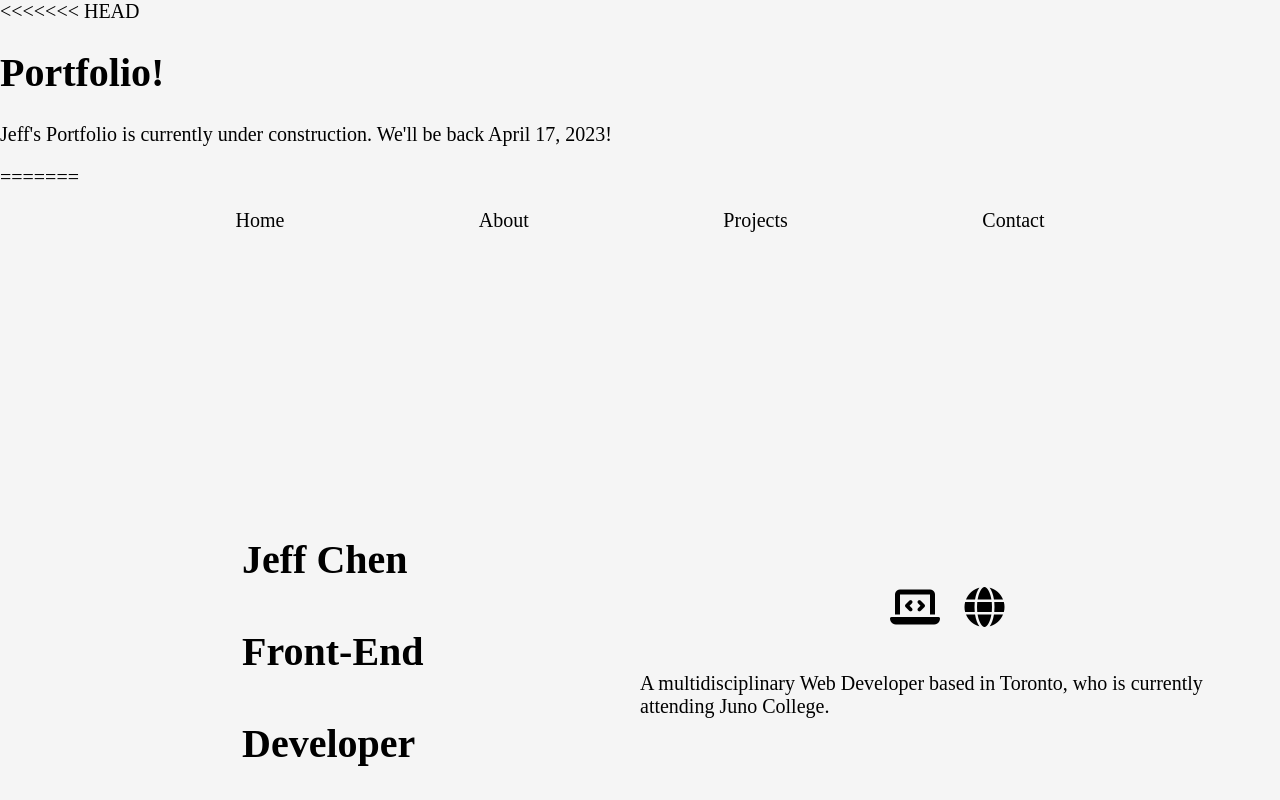
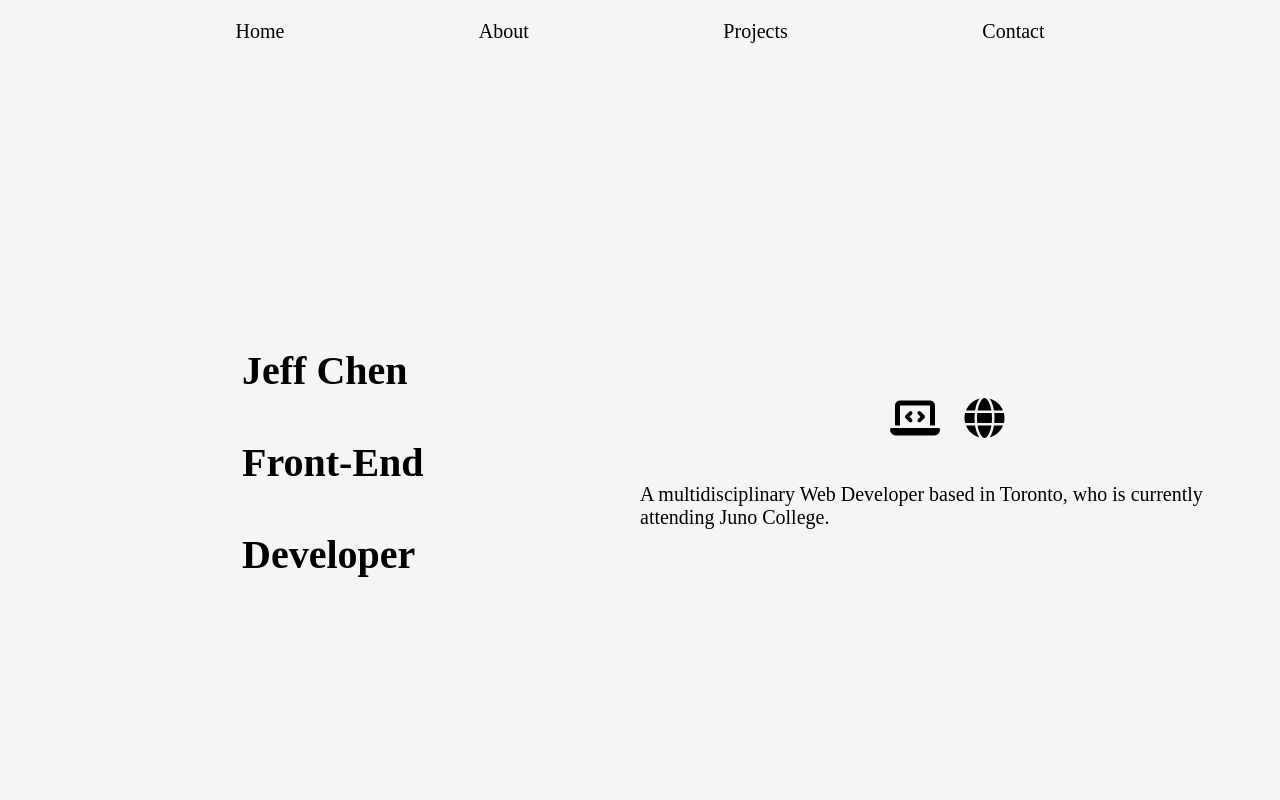
Before and after one commit to Jeph53707/Portfolio, a plain HTML site: page index.html in a window 1280 px wide. Shown: the top 800 px of the page. Drawn offline with Linux system fonts and the light colour scheme.

Commit message:
Fixed divergent and merge error from previouus repository that had to be deleted

```diff
--- a/index.html
+++ b/index.html
@@ -4,19 +4,6 @@
     <meta charset="UTF-8">
     <meta http-equiv="X-UA-Compatible" content="IE=edge">
     <meta name="viewport" content="width=device-width, initial-scale=1.0">
-<<<<<<< HEAD
-    <link rel="stylesheet" href="styles.css">
-    <title>Document</title>
-</head>
-<body>
-    <header>
-        <div class="wrapper">
-            <h1>Portfolio!</h1>
-            <p>Jeff's Portfolio is currently under construction. We'll be back April 17, 2023!</p>
-        </div>
-    </header>
-    <script src="./script.js"></script>
-=======
     <link rel="stylesheet" href="styles/styles.css">
     <link rel="stylesheet" href="https://cdnjs.cloudflare.com/ajax/libs/font-awesome/6.2.1/css/all.min.css">
     <title>Jeff's Portfolio</title>
```
